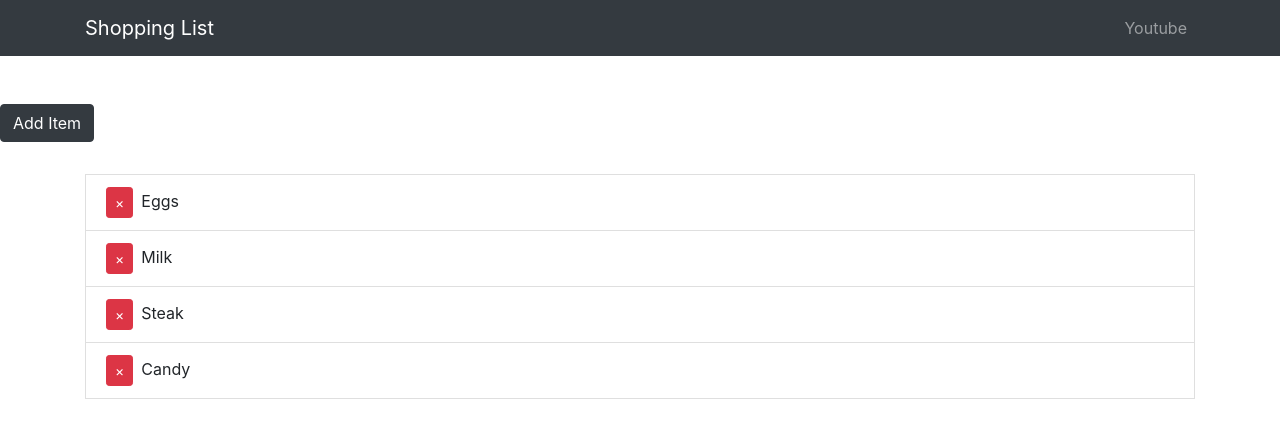
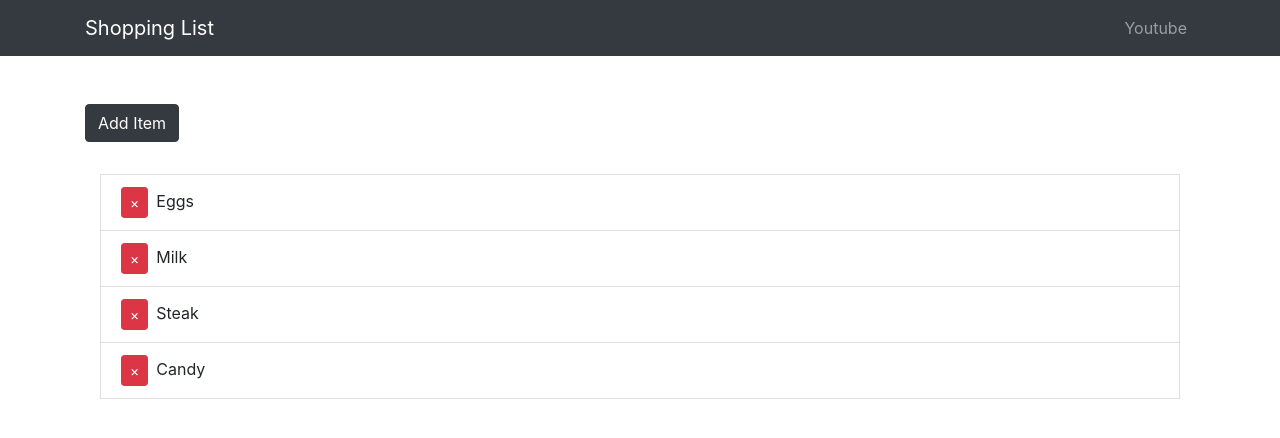
Before and after one commit to adb2396/shopping-list, a React (Create React App) app in the folder client/: page / in a window 1280 px wide. Shown: the top 438 px of the page. Built offline with nearby package versions, Linux system fonts and the light colour scheme.

Commit message:
updated app component

```diff
--- a/client/src/App.js
+++ b/client/src/App.js
@@ -14,8 +14,10 @@ function App() {
     <Provider store={store}>
       <div className="App">
         <Appnavbar />
-        <ItemModal />
-        <ShoppingList />
+        <Container>
+          <ItemModal />
+          <ShoppingList />
+        </Container>
       </div>
     </Provider>
   );
```
